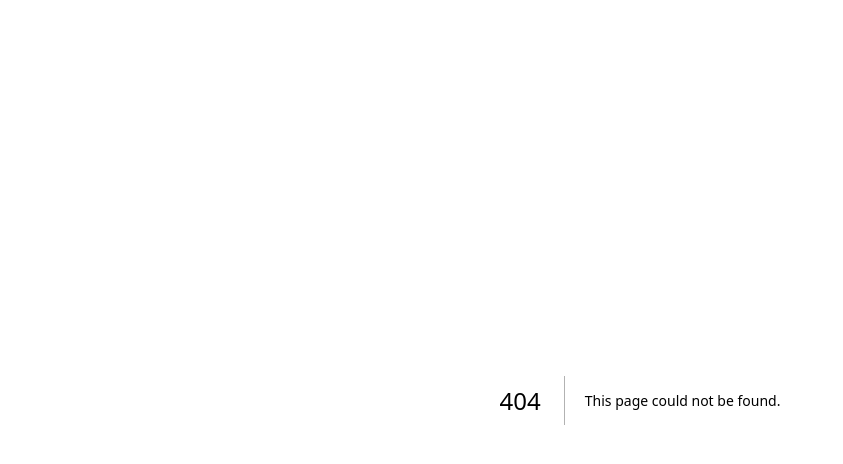
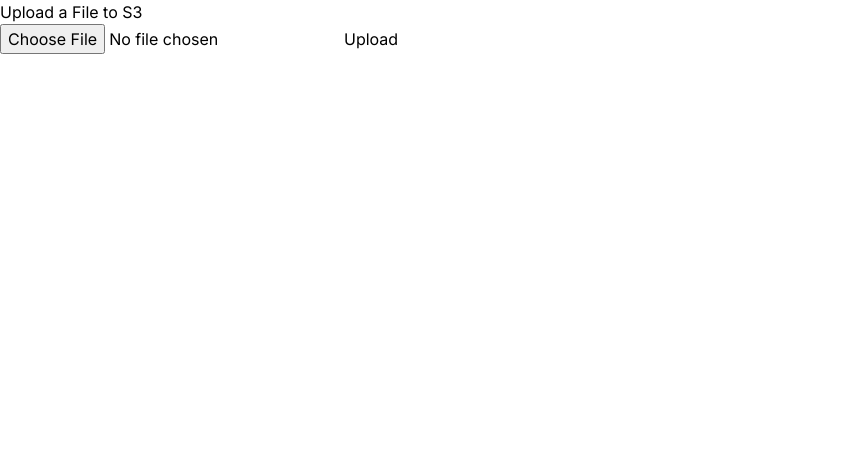
Before and after one commit to airburst/gallery, a Next.js app: page /upload in a window 1280 px wide. Before the commit this address had no page. Shown: the top 464 px of the page, without its empty margins (0-843 px from the left). Built offline with nearby package versions, Linux system fonts and the light colour scheme.

Commit message:
feat: Add s3 upload

```diff
--- /dev/null
+++ b/src/app/upload/layout.tsx
@@ -0,0 +1,26 @@
+import "@/styles/globals.css";
+
+import { Inter } from "next/font/google";
+
+const inter = Inter({
+  subsets: ["latin"],
+  variable: "--font-sans",
+});
+
+export const metadata = {
+  title: "Lakeland Photos",
+  description: "lakeland.app",
+  icons: [{ rel: "icon", url: "/favicon.ico" }],
+};
+
+export default function Layout({
+  children,
+}: {
+  children: React.ReactNode;
+}) {
+  return (
+    <html lang="en">
+      <body className={`font-sans ${inter.variable}`}>{children}</body>
+    </html>
+  );
+}
--- /dev/null
+++ b/src/app/upload/page.tsx
@@ -0,0 +1,80 @@
+'use client'
+
+import { useState } from 'react'
+
+// https://github.com/vercel/examples/blob/main/solutions/aws-s3-image-upload/app/globals.css
+
+export default function Page() {
+  const [file, setFile] = useState<File | null>(null)
+  const [uploading, setUploading] = useState(false)
+
+  const handleSubmit = async (e: React.FormEvent<HTMLFormElement>) => {
+    e.preventDefault()
+
+    if (!file) {
+      alert('Please select a file to upload.')
+      return
+    }
+
+    setUploading(true)
+
+    const response = await fetch(
+      process.env.NEXT_PUBLIC_BASE_URL + '/api/upload',
+      {
+        method: 'POST',
+        headers: {
+          'Content-Type': 'application/json',
+        },
+        body: JSON.stringify({ filename: file.name, contentType: file.type }),
+      }
+    )
+
+    if (response.ok) {
+      const { url, fields } = await response.json()
+
+      const formData = new FormData()
+      Object.entries(fields).forEach(([key, value]) => {
+        formData.append(key, value as string)
+      })
+      formData.append('file', file)
+
+      const uploadResponse = await fetch(url, {
+        method: 'POST',
+        body: formData,
+      })
+
+      if (uploadResponse.ok) {
+        alert('Upload successful!')
+      } else {
+        console.error('S3 Upload Error:', uploadResponse)
+        alert('Upload failed.')
+      }
+    } else {
+      alert('Failed to get pre-signed URL.')
+    }
+
+    setUploading(false)
+  }
+
+  return (
+    <main>
+      <h1>Upload a File to S3</h1>
+      <form onSubmit={handleSubmit}>
+        <input
+          id="file"
+          type="file"
+          onChange={(e) => {
+            const files = e.target.files
+            if (files) {
+              setFile(files[0])
+            }
+          }}
+          accept="image/png, image/jpeg"
+        />
+        <button type="submit" disabled={uploading}>
+          Upload
+        </button>
+      </form>
+    </main>
+  )
+}
```
Also changed, not shown: src/app/api/upload/route.ts (added, +28 -0 lines), 1 other file (tests, documents, lock files or other folders).
